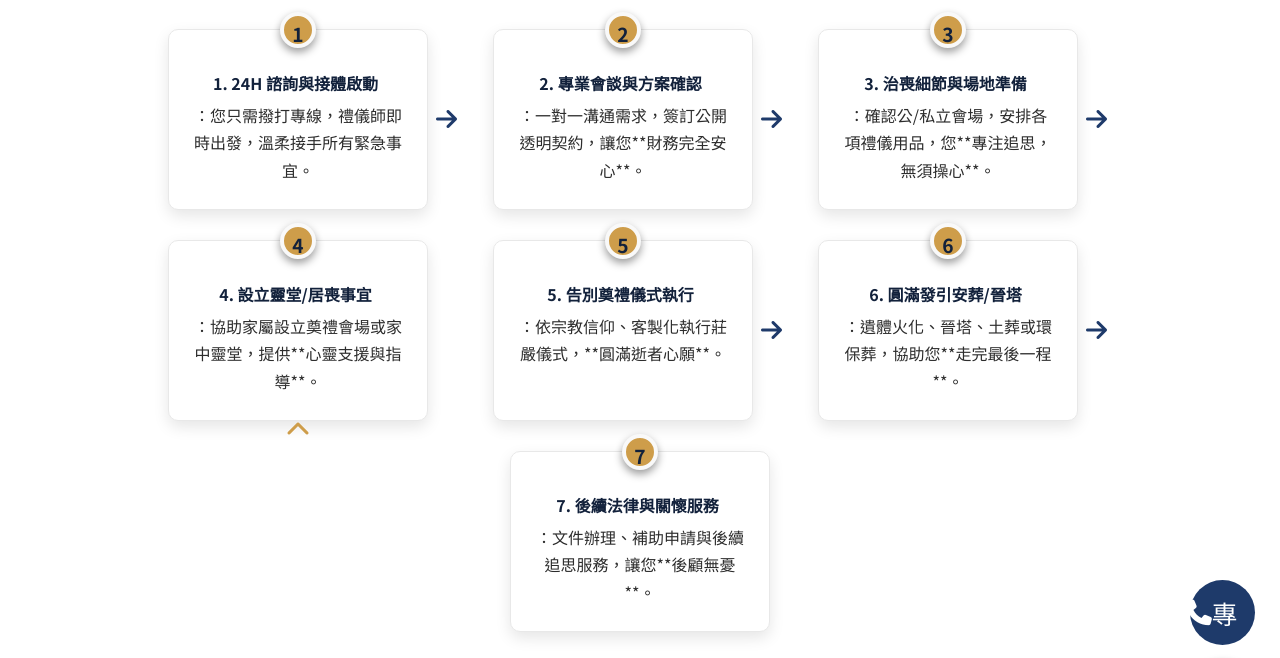
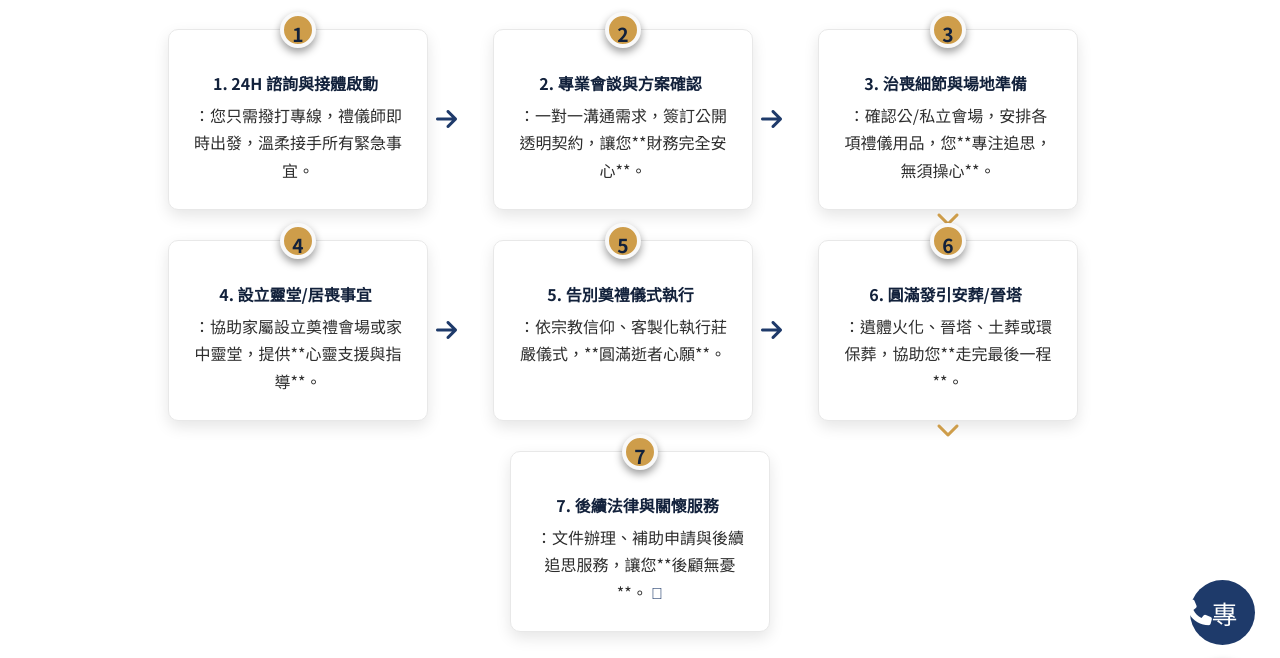
Before and after one commit to Shiangan/Shiangan, a Jekyll site: the page index.html, which Jekyll copies as it is, in a window 1280 px wide and 900 px high, scrolled down 3632 px. Shown: the part 150-808 px from the top of the window. Built offline with Jekyll 4.4.1, drawn with Linux system fonts in a browser that asks for light colours; some web fonts are replaced.

Commit message:
Update style.css

```diff
--- a/css/style.css
+++ b/css/style.css
@@ -1,3 +1,10 @@
+/*
+ * =========================================================
+ * 【最終優化版】CSS 樣式表
+ * 🎯 目標：結構化、性能優化、細節質感提升與語義一致性
+ * =========================================================
+ */
+
 /* --- 字體導入 (Font Loading) --- */
 @font-face {
     font-family: 'uwen';
@@ -58,12 +65,15 @@
 
 /* 基本重置 */
 *, *::before, *::after {
-    box-sizing: border-box;
+    /* 修正：使用繼承，避免在某些瀏覽器中覆蓋了 :root 的 box-sizing */
+    box-sizing: inherit;
     margin: 0;
     padding: 0;
 }
 
 html {
+    /* 確保所有元素都繼承 border-box，而不是在 * 上設置 */
+    box-sizing: border-box;
     scroll-behavior: smooth;
     font-size: 16px;
 }
@@ -73,15 +83,24 @@
     line-height: 1.7;
     color: var(--text-dark);
     background-color: var(--text-light);
+    /* 語義優化：標準化字體平滑處理 */
+    text-rendering: optimizeLegibility;
     -webkit-font-smoothing: antialiased;
     -moz-osx-font-smoothing: grayscale;
 }
 
 /* 確保圖片和媒體響應式 */
-img, video, svg { max-width: 100%; height: auto; vertical-align: middle; }
+img, video, svg {
+    max-width: 100%;
+    height: auto;
+    /* 修正：圖片在行內佈局時底部多餘空間的問題 */
+    vertical-align: top;
+}
 
 /* 清單與連結 */
-ul, ol { list-style: none; }
+ul, ol {
+    list-style: none;
+}
 a {
     color: var(--primary-color);
     text-decoration: none;
@@ -91,13 +110,28 @@
 a:hover, a:focus {
     color: var(--primary-dark);
     opacity: 0.95;
+    /* 修正：使用 transparent 增加焦點可訪問性，而不是直接設定顏色，保持與 :active 的視覺區分 */
     outline: 2px solid var(--accent-color);
     outline-offset: 2px;
 }
+/* 語義優化：確保鍵盤導航 (focus-visible) 體驗更好 */
+a:focus:not(:focus-visible) {
+    outline: none;
+}
+
 
 /* 性能優化：抗閃爍 (FOUC) 與背景鎖定 */
-.js-loading { opacity: 0; transition: opacity 0.5s; }
-body.no-scroll { overflow: hidden; position: fixed; width: 100%; height: 100%; top: 0; left: 0; }
+/* 修正：JS-loading 應該只在 HTML/body 或主要 wrapper 上使用，避免全局閃爍 */
+.js-loading {
+    opacity: 0;
+    transition: opacity 0.5s;
+}
+body.no-scroll {
+    /* 修正：使用 overflow: hidden 搭配 width: 100vw，更簡潔有效鎖定滾動 */
+    overflow: hidden;
+    width: 100vw;
+    position: relative; /* 確保 body 在鎖定時作為基準 */
+}
 
 
 /* 標題樣式 */
@@ -139,6 +173,7 @@
     height: 4px;
     background-color: var(--accent-color);
     border-radius: 2px;
+    /* 修正：使用 will-change 配合 Transform */
     transition: transform var(--transition-speed) cubic-bezier(0.165, 0.84, 0.44, 1);
     will-change: transform;
 }
@@ -206,15 +241,18 @@
     color: var(--primary-dark);
     padding: 2px 5px;
     border-radius: 4px;
-    white-space: nowrap;
+    /* 修正：確保內嵌程式碼不會溢出父容器，並允許換行 */
+    white-space: normal;
+    word-break: break-word;
 }
 
 pre code {
     background: none;
-    /* ⭐ 修正：確保在深色背景 (var(--primary-dark)) 上有足夠的對比度 */
+    /* 修正：確保在深色背景 (var(--primary-dark)) 上有足夠的對比度 */
     color: var(--code-color);
     padding: 0;
     white-space: pre;
+    word-break: normal; /* 確保 pre 內的 code 不被強制換行 */
 }
 
 /* 確保 blockquote 有質感 */
@@ -284,6 +322,7 @@
     z-index: 1000;
     box-shadow: 0 2px 10px var(--shadow-color);
     transition: background-color var(--transition-speed), box-shadow var(--transition-speed);
+    /* 修正：使用 will-change 確保所有變化屬性都被優化 */
     will-change: transform, background-color, box-shadow;
     transform: translateZ(0);
 }
@@ -440,6 +479,8 @@
     cursor: default;
     opacity: 1;
     background-color: rgba(30, 58, 106, 0.1);
+    /* 修正：確保標題無法被點擊/選中，提升可訪問性 */
+    pointer-events: none;
 }
 @media (max-width: 900px) {
     .submenu-title {
@@ -556,8 +597,8 @@
     transform: translateY(-1px);
     box-shadow: 0 4px 10px rgba(206, 157, 74, 0.4);
 }
-
-.cta-button.secondary:focus {
+/* 語義優化：保持一致的 focus 樣式 */
+.cta-button.secondary:focus-visible {
     outline: 2px solid var(--primary-color);
     outline-offset: 4px;
 }
@@ -680,6 +721,8 @@
     background-image: url('../images/hero-bg-default.jpg');
     background-size: cover;
     background-position: center;
+    /* 性能優化：避免在 Hero 區塊滾動時重繪背景圖 */
+    background-attachment: fixed;
 }
 
 /* 夜空漸層覆蓋層 - 增加深度與質感 */
@@ -1055,6 +1098,11 @@
     color: var(--accent-color);
     outline: none;
 }
+/* 修正：確保鍵盤導航可見 */
+.member-social a:focus-visible {
+    outline: 2px solid var(--accent-color);
+    outline-offset: 2px;
+}
 
 
 /* --- 4.5 數據里程碑區塊 (Stat Counter Section) --- */
@@ -1255,7 +1303,7 @@
         right: 50%;
         top: auto;
         bottom: -30px; /* 放在 li 下方 */
-        transform: translate(50%, 0) rotate(180deg);
+        transform: translate(50%, 0) rotate(0deg); /* 修正：向下箭頭應為 0deg 或 180deg，但這裡是 f078 (向下)*/
         color: var(--accent-color);
     }
     /* 確保真正的最後一個元素沒有箭頭 */
@@ -1265,6 +1313,23 @@
     /* 如果最後一個元素恰好是 4n，則移除向下箭頭 */
     .flow-chart ol li:last-child:nth-child(4n)::after {
         content: none;
+    }
+    /* 修正：處理平板下的 3 欄邊緣箭頭 (第 3 個元素) */
+    .flow-chart ol:not(.four-col) li:nth-child(3n)::after {
+        content: '\f078'; /* 向下箭頭 */
+        right: 50%;
+        top: auto;
+        bottom: -30px;
+        transform: translate(50%, 0) rotate(0deg);
+        color: var(--accent-color);
+    }
+    .flow-chart ol:not(.four-col) li:nth-child(3n + 1)::after {
+        content: '\f061'; /* 橫向箭頭 */
+        right: -30px;
+        top: 50%;
+        bottom: auto;
+        transform: translateY(-50%);
+        color: var(--primary-color);
     }
 }
 
@@ -1328,6 +1393,7 @@
     background-color: var(--bg-light);
     outline: none;
 }
+/* 修正：使用 focus-visible 保持一致性 */
 .accordion-header:focus-visible {
     outline: 2px solid var(--accent-color);
     outline-offset: 2px;
@@ -1357,7 +1423,8 @@
     overflow: hidden;
     padding: 0 25px;
     background-color: var(--text-light);
-    transition: max-height 0.4s cubic-bezier(0.86, 0, 0.07, 1);
+    /* 修正：使用 var() 變數定義過渡曲線，保持一致 */
+    transition: max-height var(--rwd-transition-duration) cubic-bezier(0.86, 0, 0.07, 1);
     will-change: max-height;
 }
 
@@ -1620,8 +1687,9 @@
 
 .article-main-layout {
     /* 寬度調整：TOC 側邊欄略為縮小，內容區變寬 */
+    grid-template-columns: minmax(180px, 1fr) 4.5fr;
+    /* 修正：將 display: grid 移到這裡 */
     display: grid;
-    grid-template-columns: minmax(180px, 1fr) 4.5fr;
     gap: 40px;
 }
 
@@ -1678,6 +1746,8 @@
 }
 /* TOC 激活狀態優化 */
 .table-of-contents a:hover,
+/* 修正：確保鍵盤導航時也有活動狀態 */
+.table-of-contents a:focus-visible,
 .table-of-contents a.active {
     color: var(--primary-dark);
     padding-left: 5px;
@@ -1909,6 +1979,7 @@
     margin-bottom: 15px;
     border-bottom: 1px solid var(--border-color);
 }
+/* 修正：使用 details > summary 配合 accessibility */
 .faq-item summary {
     display: flex;
     align-items: center;
@@ -1919,6 +1990,8 @@
     color: var(--primary-dark);
     user-select: none;
     position: relative;
+    /* 修正：確保 summary 可以獲得焦點 */
+    outline-offset: 5px;
 }
 .faq-item summary::-webkit-details-marker {
     display: none;
@@ -1933,6 +2006,7 @@
     /* ⭐ 優化：使用快速過渡，提升點擊響應 */
     transition: transform var(--transition-fast) ease;
 }
+/* 修正：使用 [open] 屬性控制箭頭旋轉 */
 .faq-item[open] summary::before {
     content: '\f078';
     transform: rotate(180deg);
@@ -2173,6 +2247,7 @@
 .price-plan.featured {
     border-color: var(--accent-color);
     transform: scale(1.03);
+    /* 修正：增加 scale 效果，讓 featured 卡片更突出 */
     box-shadow: 0 0 0 4px var(--accent-color), 0 10px 30px rgba(0, 0, 0, 0.2);
 }
 
@@ -2477,11 +2552,18 @@
 .contact-form input:focus,
 .contact-form select:focus,
 .contact-form textarea:focus {
+    /* 修正：使用 focus-visible 保持一致性 */
     border-color: var(--accent-color);
     box-shadow: 0 0 0 3px rgba(206, 157, 74, 0.2);
     outline: none;
     background-color: var(--text-light);
 }
+.contact-form input:focus:not(:focus-visible),
+.contact-form select:focus:not(:focus-visible),
+.contact-form textarea:focus:not(:focus-visible) {
+    outline: none;
+}
+
 
 .contact-form textarea {
     resize: vertical;
@@ -2576,6 +2658,7 @@
 /* 1. 平板與小型筆電 (Max-width: 1400px - 901px) */
 @media (max-width: 1400px) {
     .flow-chart li {
+        /* 修正：確保在 1400px 時流程圖仍為 4 欄 */
         flex-basis: calc(25% - 30px);
     }
 }
@@ -2590,6 +2673,15 @@
 
     main {
         padding-top: var(--header-height);
+    }
+
+    .hero-section {
+        /* 修正：移除 background-attachment: scroll; 否則會覆寫上面的 fixed */
+        background-attachment: scroll;
+        height: auto; /* 讓內容決定高度，避免 100vh 在行動裝置上的問題 */
+        min-height: 500px;
+        padding-top: 80px;
+        padding-bottom: 50px;
     }
 
     h2::after {
@@ -2732,11 +2824,6 @@
         border-bottom: none; /* 清除 RWD li 的 border-bottom */
     }
 
-    .hero-section {
-        height: 500px;
-        background-attachment: scroll;
-    }
-
     /* 流程圖在平板電腦下顯示 3 欄 */
     .flow-chart li {
         flex-basis: calc(33.33% - 30px);
@@ -2840,6 +2927,11 @@
     /* 團隊成員網格優化：至少 1 欄 */
     .team-grid {
         grid-template-columns: repeat(auto-fit, minmax(280px, 1fr));
+    }
+
+    /* 數據里程碑 RWD: 變成兩欄，以防手機螢幕過小 */
+    .stat-grid {
+        grid-template-columns: repeat(2, 1fr);
     }
 }
 
@@ -2879,10 +2971,19 @@
 
     .footer-copyright .container {
         flex-direction: column;
+        text-align: center;
+    }
+    /* 修正：版權資訊在手機上居中對齊 */
+    .footer-copyright .container > div {
+        width: 100%;
+        text-align: center;
     }
 
     .footer-meta {
         margin-top: 10px;
+    }
+    .footer-meta a {
+        margin: 0 5px;
     }
 
     /* ⭐ 關鍵優化：手機直屏下隱藏 TOC，給內容更多空間 */
```
